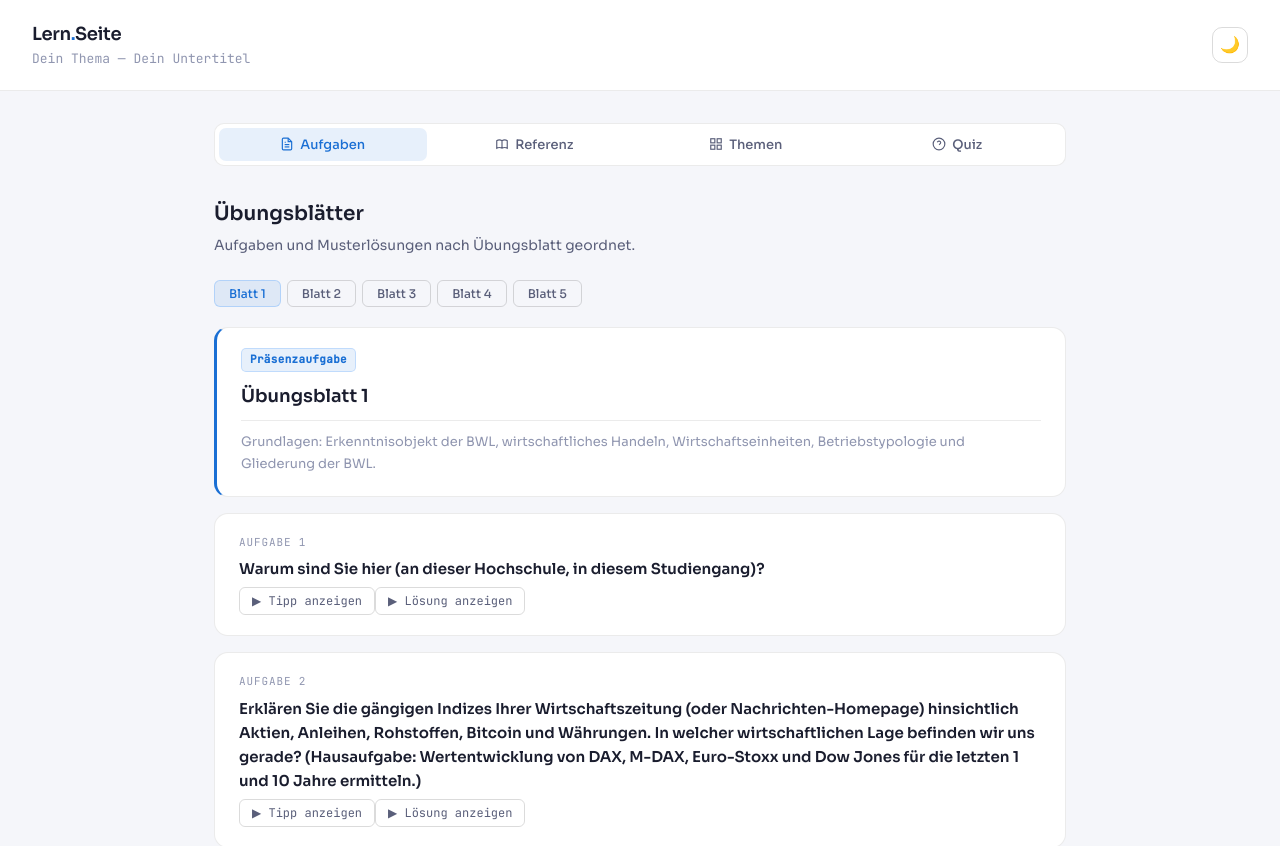
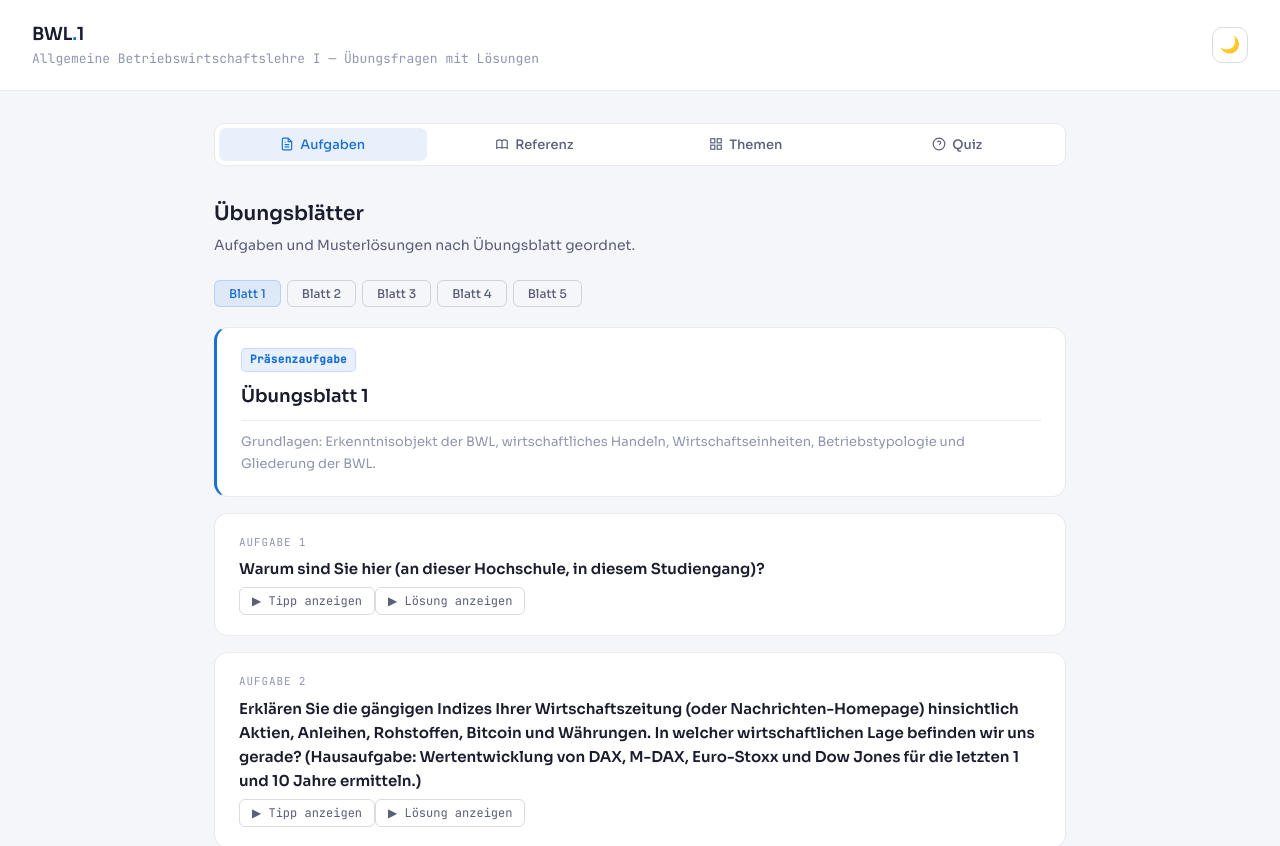
Before and after one commit to Saiyuki47/Betriebswirtschaftslehre-1, a React (Vite) app: page / in a window 1280 px wide. Shown: the top 846 px of the page. Built offline with nearby package versions, Linux system fonts and the light colour scheme.

Commit message:
Titel ändern

```diff
--- a/src/components/Header.tsx
+++ b/src/components/Header.tsx
@@ -8,9 +8,9 @@ export default function Header({ theme, onToggleTheme }: Props) {
     <header>
       <div>
         <div className="logo">
-          Lern<span>.</span>Seite
+          BWL<span>.</span>1
         </div>
-        <div className="subtitle">Dein Thema &mdash; Dein Untertitel</div>
+        <div className="subtitle">Allgemeine Betriebswirtschaftslehre I &mdash; Übungsfragen mit Lösungen</div>
       </div>
       <button
         type="button"
```
